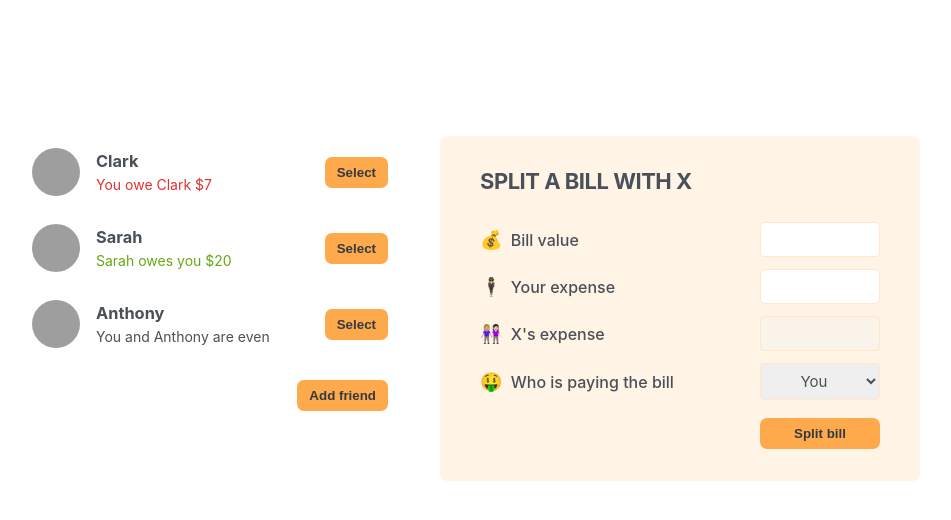
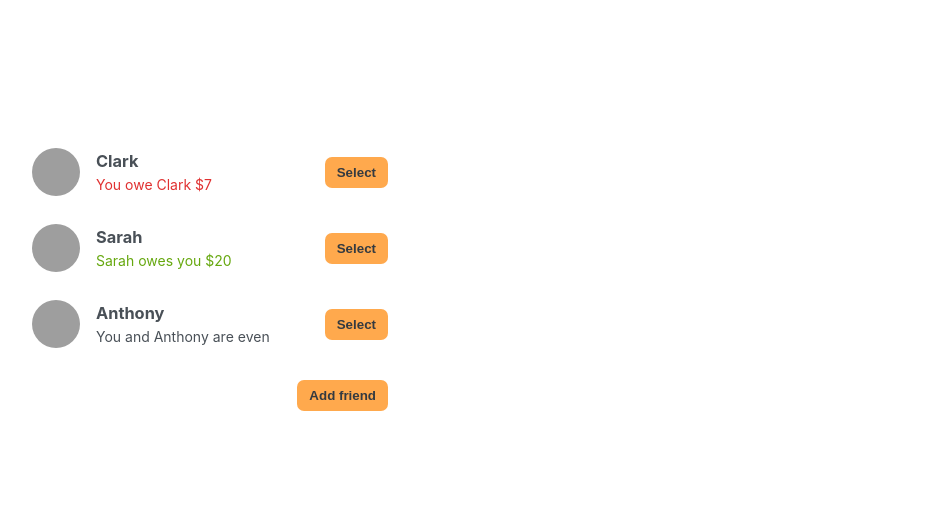
Before and after one commit to younes710/eat-n-split, a React (Create React App) app: page / in a window 1280 px wide. Shown: the top 520 px of the page, without its empty margins (170-1121 px from the left). Built offline with nearby package versions, Linux system fonts and the light colour scheme; grey boxes are pictures that could not be loaded.

Commit message:
Selecting a friend

```diff
--- a/src/App.js
+++ b/src/App.js
@@ -28,6 +28,7 @@
 function App() {
     const [friends, setFriends] = useState(initialFriends);
     const [showAddFriend, setShowAddFriend] = useState(false);
+    const [selectedFriend, setSelectedFriend] = useState(null);
 
     const handleShowAddFriend = () => {
         setShowAddFriend((show) => !show);
@@ -38,10 +39,20 @@
         setShowAddFriend(false);
     };
 
+    const handleSelection = (friend) => {
+        // setSelectedFriend(friend);
+        setSelectedFriend((cur) => (cur?.id === friend.id ? null : friend));
+        setShowAddFriend(false);
+    };
+
     return (
         <div className='app'>
             <div className='sidebar'>
-                <FriendsList friends={friends} />
+                <FriendsList
+                    friends={friends}
+                    selectedFriend={selectedFriend}
+                    onSelection={handleSelection}
+                />
                 {showAddFriend && (
                     <FormAddFriend onAddFriend={handleAddFriend} />
                 )}
@@ -49,7 +60,9 @@
                     {showAddFriend ? 'Close' : 'Add friend'}
                 </Button>
             </div>
-            <FormSplitBill />
+            {selectedFriend && (
+                <FormSplitBill selectedFriend={selectedFriend} />
+            )}
         </div>
     );
 }
--- a/src/components/formSplitBill/FormSplitBill.jsx
+++ b/src/components/formSplitBill/FormSplitBill.jsx
@@ -1,9 +1,9 @@
 import Button from '../button/Button';
 
-const FormSplitBill = () => {
+const FormSplitBill = ({ selectedFriend }) => {
     return (
         <form className='form-split-bill'>
-            <h2>Split a bill with X</h2>
+            <h2>Split a bill with {selectedFriend.name}</h2>
 
             <label>💰 Bill value</label>
             <input type='text' />
@@ -11,13 +11,13 @@
             <label>🕴️ Your expense</label>
             <input type='text' />
 
-            <label>👩🏼‍🤝‍👩🏻 X's expense</label>
+            <label>👩🏼‍🤝‍👩🏻 {selectedFriend.name}'s expense</label>
             <input type='text' disabled />
 
             <label>🤑 Who is paying the bill</label>
             <select>
                 <option value='user'>You</option>
-                <option value='friend'>X</option>
+                <option value='friend'>{selectedFriend.name}</option>
             </select>
 
             <Button>Split bill</Button>
--- a/src/components/friend/Friend.jsx
+++ b/src/components/friend/Friend.jsx
@@ -1,8 +1,9 @@
 import Button from '../button/Button';
 
-const Friend = ({ friend }) => {
+const Friend = ({ friend, onSelection, selectedFriend }) => {
+    const isSelected = selectedFriend?.id === friend.id;
     return (
-        <li>
+        <li className={isSelected ? 'selected' : ''}>
             <img src={friend.image} alt={friend.name} />
             <h3>{friend.name}</h3>
             {friend.balance < 0 && (
@@ -16,7 +17,9 @@
                 </p>
             )}
             {friend.balance === 0 && <p>You and {friend.name} are even</p>}
-            <Button>Select</Button>
+            <Button onClick={() => onSelection(friend)}>
+                {isSelected ? 'Close' : 'Select'}
+            </Button>
         </li>
     );
 };
--- a/src/components/friendsList/FriendsList.jsx
+++ b/src/components/friendsList/FriendsList.jsx
@@ -1,10 +1,15 @@
 import Friend from '../friend/Friend';
 
-const FriendsList = ({ friends }) => {
+const FriendsList = ({ friends, onSelection, selectedFriend }) => {
     return (
         <ul>
             {friends.map((friend, index) => (
-                <Friend friend={friend} key={friend.id} />
+                <Friend
+                    friend={friend}
+                    key={friend.id}
+                    onSelection={onSelection}
+                    selectedFriend={selectedFriend}
+                />
             ))}
         </ul>
     );
```
